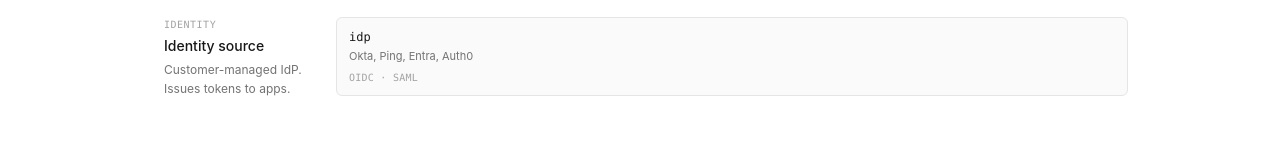
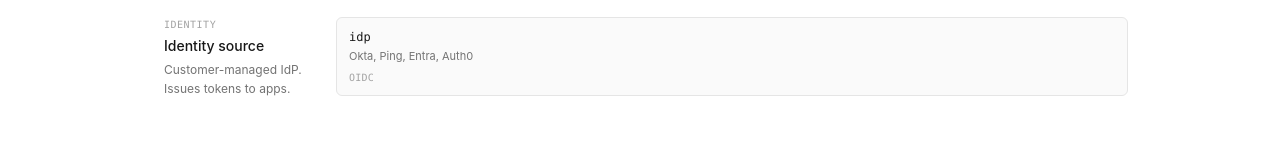
Before and after one commit to emikuszewski/plainid-architecture-diagram, a React (Create React App) app: page / in a window 1280 px wide. Shown: the part 752-893 px from the top of the page. Built offline with nearby package versions, Linux system fonts and the light colour scheme.

Commit message:
Change protocol from 'OIDC · SAML' to 'OIDC'

```diff
--- a/src/components/ArchitectureDiagram.js
+++ b/src/components/ArchitectureDiagram.js
@@ -187,7 +187,7 @@ const COMPONENTS = {
     fullName: 'Identity provider',
     longName: 'OIDC identity source',
     zone: 'identity',
-    protocol: 'OIDC · SAML',
+    protocol: 'OIDC',
     shortDesc: 'Okta, Ping, Entra, Auth0',
     description: 'Customer-managed identity provider — Okta, Ping, Entra ID, Auth0. Issues signed identity tokens consumed by applications and validated by the PAA for JWT-based authorization context.',
     connectsTo: ['apps', 'pip-operator'],
```
